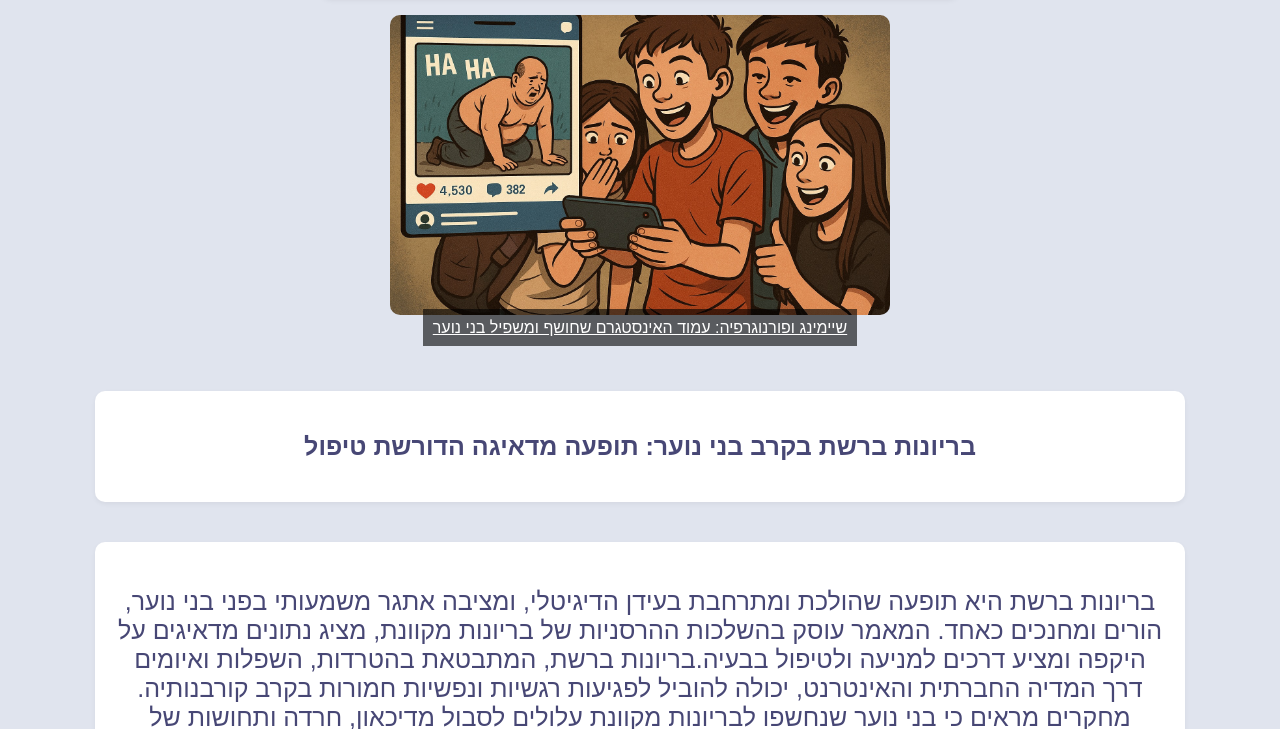
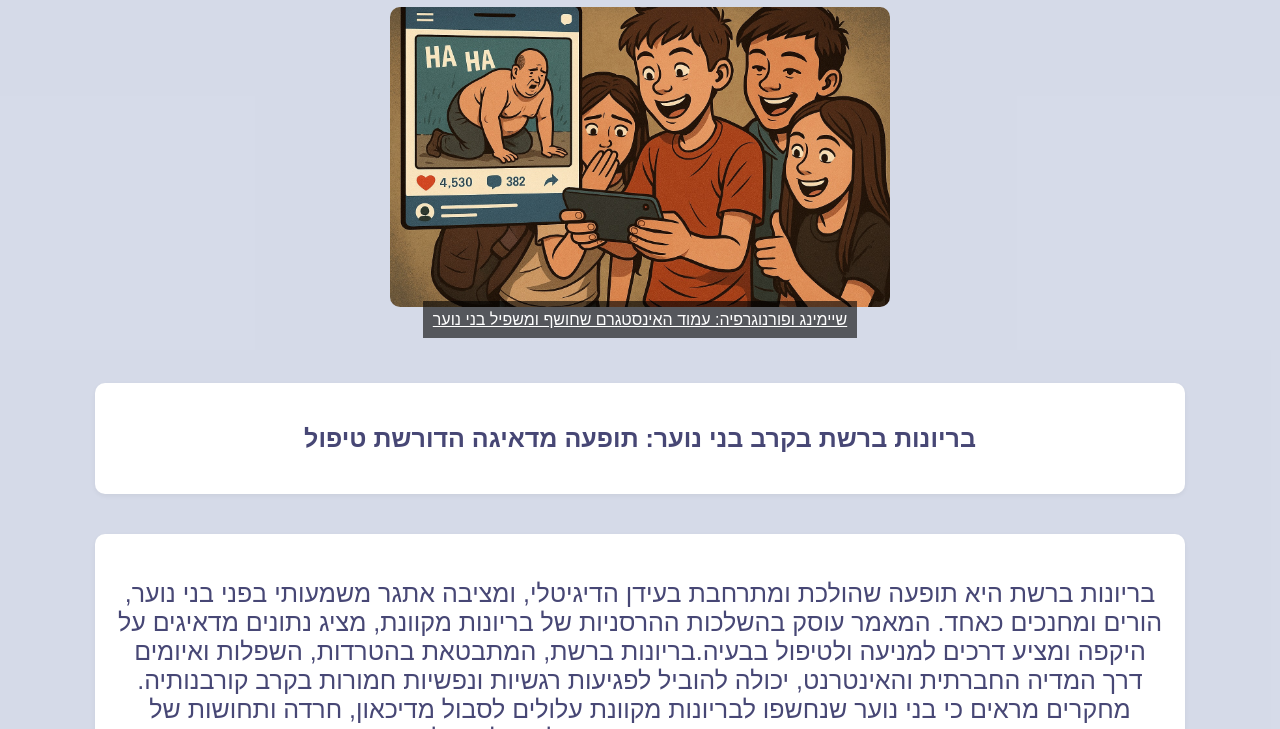
Before and after one commit to ziv442/BULLY_OF_THE_DAY, a website: page client/catavot.html in a window 1280 px wide. Shown: the part 159-888 px from the top of the page. Drawn offline with Linux system fonts and the light colour scheme.

Commit message:
final catavot

```diff
--- a/client/catavot.css
+++ b/client/catavot.css
@@ -4,6 +4,14 @@
 }
 html {
   scroll-behavior: smooth;
+}
+
+html,body{
+   direction: rtl;
+   font-family: Arial, sans-serif;
+   margin: 0;
+   padding: 0;
+   background-color: rgba(209, 215, 230, 0.658);
 }
 
 @media (max-width: 768px){
--- a/client/catavot.html
+++ b/client/catavot.html
@@ -1,5 +1,5 @@
 <!DOCTYPE html>
-<html lang="en">
+<html lang="he">
 <head>
     <meta charset="UTF-8">
     <meta name="viewport" content="width=device-width, initial-scale=1.0">
```
